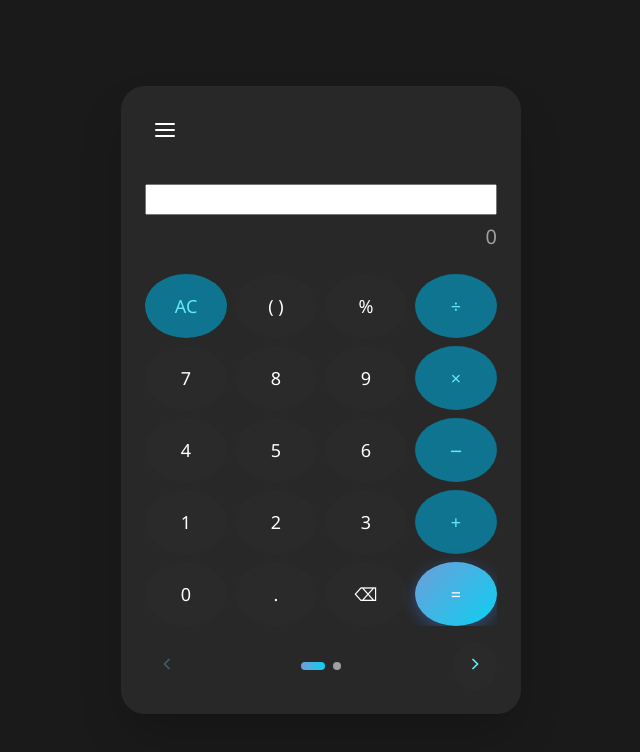
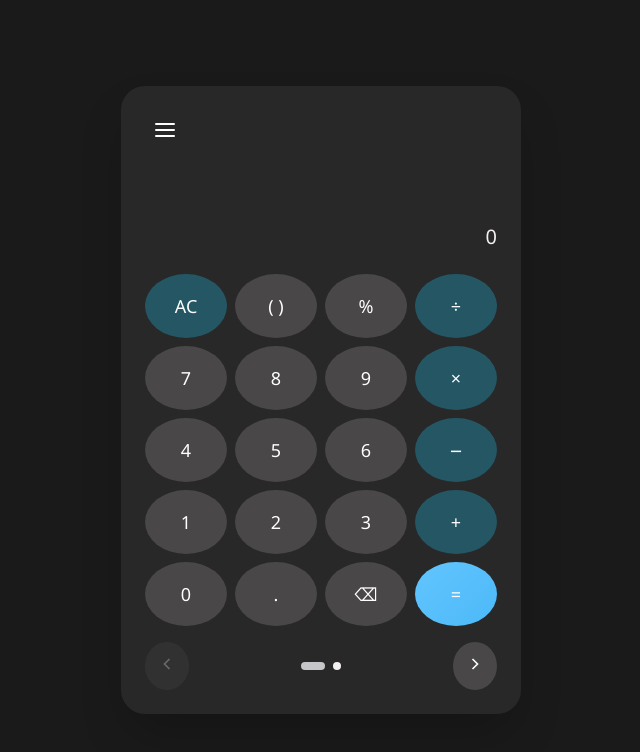
Before and after one commit to januararif-netizen/kalkulator-new, a plain HTML site: page index.html in a window 1280 px wide. Shown: the whole page, without its empty margins (319-959 px from the left). Drawn offline with Linux system fonts and the light colour scheme.

Commit message:
Update style.css

```diff
--- a/style.css
+++ b/style.css
@@ -7,26 +7,26 @@
 
 :root {
     --bg-primary: #1a1a1a;
-    --bg-secondary: #2a2a2a;
+    --bg-secondary: #494747;
     --text-primary: #ffffff;
-    --text-secondary: #a0a0a0;
+    --text-secondary: #f4f0f0;
     --accent: #000e11;
-    --accent-light: #67e8f9;
-    --operator-bg: #0e7490;
-    --equals-bg: #3b82f6;
-    --gradient-start: #6e9ed9;
-    --gradient-end: #0ccff1;
-    --transition: all 0.3s ease;
+    --accent-light: #fbfdfe;
+    --operator-bg: #245664;
+    --equals-bg: #5a91e9;
+    --gradient-start: #62c5fe;
+    --gradient-end: #4cb9f8;
+    --transition: all 0.5s ease;
 }
 
 body.light-theme {
     --bg-primary: #f3f4f6;
     --bg-secondary: #ffffff;
-    --text-primary: #111827;
-    --text-secondary: #4b5563;
+    --text-primary: #0f0e0e;
+    --text-secondary: #201e1e;
     --accent: #1e40af;
-    --accent-light: #60a5fa;
-    --operator-bg: #1e40af;
+    --accent-light: #000000;
+    --operator-bg: #dbe1f4;
     --equals-bg: #3b82f6;
 }
 
@@ -125,6 +125,7 @@ body.light-theme .menu-item:hover {
 }
 
 .expression {
+    display: none;
     font-size: 1.25rem;
     color: var(--text-primary);
     text-align: right;
@@ -185,7 +186,7 @@ body.light-theme .menu-item:hover {
 .calc-btn.equals {
     background: linear-gradient(135deg, var(--gradient-start), var(--gradient-end));
     color: white;
-    box-shadow: 0 4px 15px rgba(59, 130, 246, 0.4);
+    box-shadow: 0 4px 15px rgba;
 }
 
 .calc-btn.operator {
@@ -216,7 +217,7 @@ body.light-theme .calc-btn.number {
 
 body.light-theme .calc-btn.function {
     background-color: #e5e7eb;
-    color: #1e40af;
+    color: #010512;
 }
 
 .calc-btn.inverse {
@@ -242,7 +243,7 @@ body.light-theme .calc-btn.function {
 
 body.light-theme .slide-btn {
     background-color: #e5e7eb;
-    color: #1e40af;
+    color: #010720;
 }
 
 .slide-btn:disabled {
@@ -264,11 +265,11 @@ body.light-theme .slide-btn {
 }
 
 body.light-theme .indicator {
-    background-color: #9ca3af;
+    background-color: #c6c6c8;
 }
 
 .indicator.active {
-    background: linear-gradient(90deg, var(--gradient-start), var(--gradient-end));
+    background: #c6c6c8;
     width: 24px;
     border-radius: 4px;
 }
```
